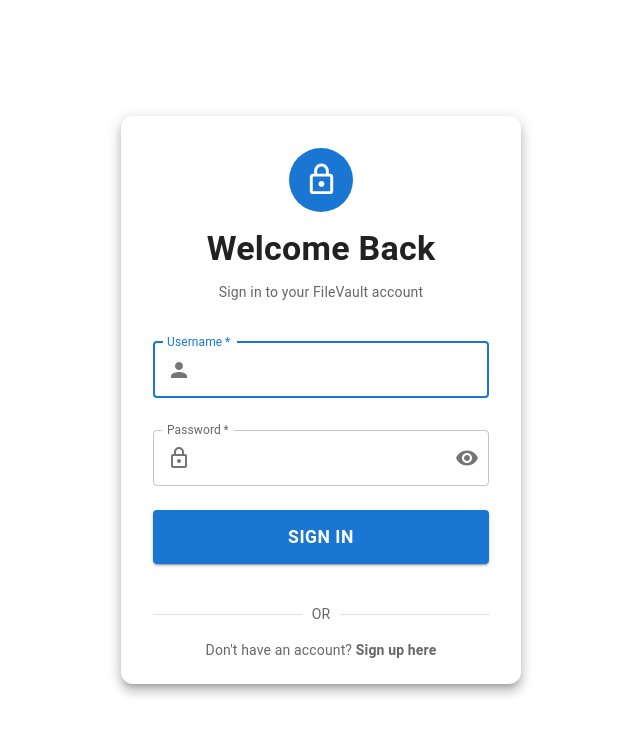
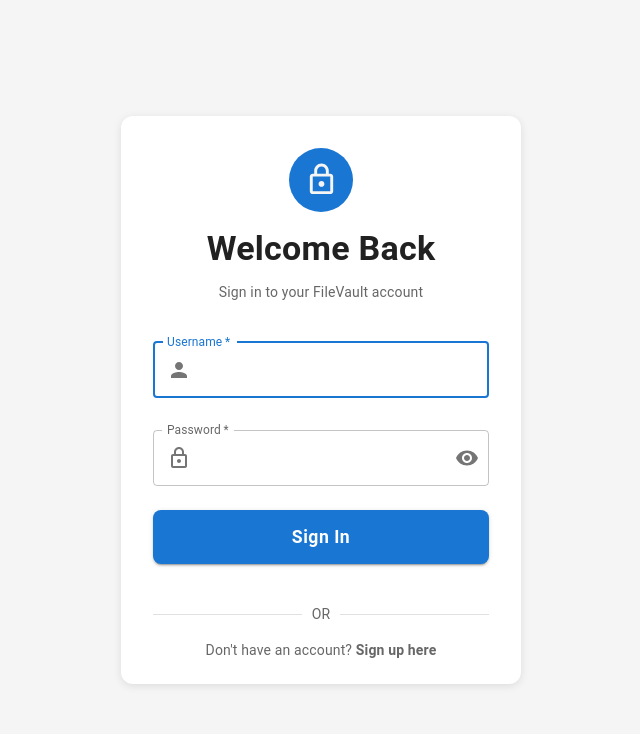
Before and after one commit to Satwiksatat/FileVault, a React (Create React App) app in the folder FileUpload/frontend/: page /login in a window 1280 px wide. Shown: the top 734 px of the page, without its empty margins (319-959 px from the left). Built offline with nearby package versions, Linux system fonts and the light colour scheme; the HTML template or start-up script is replaced by a standard one.

Commit message:
fix: Resolve React router conflicts and theme provider setup

```diff
--- a/FileUpload/frontend/src/index.js
+++ b/FileUpload/frontend/src/index.js
@@ -1,10 +1,53 @@
 import React from 'react';
 import ReactDOM from 'react-dom/client';
 import { BrowserRouter } from 'react-router-dom';
-import { ThemeProvider, CssBaseline, createTheme } from '@mui/material';
+import { ThemeProvider, createTheme } from '@mui/material/styles';
+import { CssBaseline } from '@mui/material';
 import App from './App';
 
-const theme = createTheme();
+const theme = createTheme({
+  palette: {
+    primary: {
+      main: '#1976d2',
+    },
+    secondary: {
+      main: '#dc004e',
+    },
+    background: {
+      default: '#f5f5f5',
+    },
+  },
+  typography: {
+    fontFamily: '"Roboto", "Helvetica", "Arial", sans-serif',
+    h4: {
+      fontWeight: 600,
+    },
+    h5: {
+      fontWeight: 600,
+    },
+    h6: {
+      fontWeight: 600,
+    },
+  },
+  components: {
+    MuiButton: {
+      styleOverrides: {
+        root: {
+          textTransform: 'none',
+          borderRadius: 8,
+        },
+      },
+    },
+    MuiCard: {
+      styleOverrides: {
+        root: {
+          borderRadius: 12,
+          boxShadow: '0 2px 8px rgba(0,0,0,0.1)',
+        },
+      },
+    },
+  },
+});
 
 const root = ReactDOM.createRoot(document.getElementById('root'));
 root.render(
```
